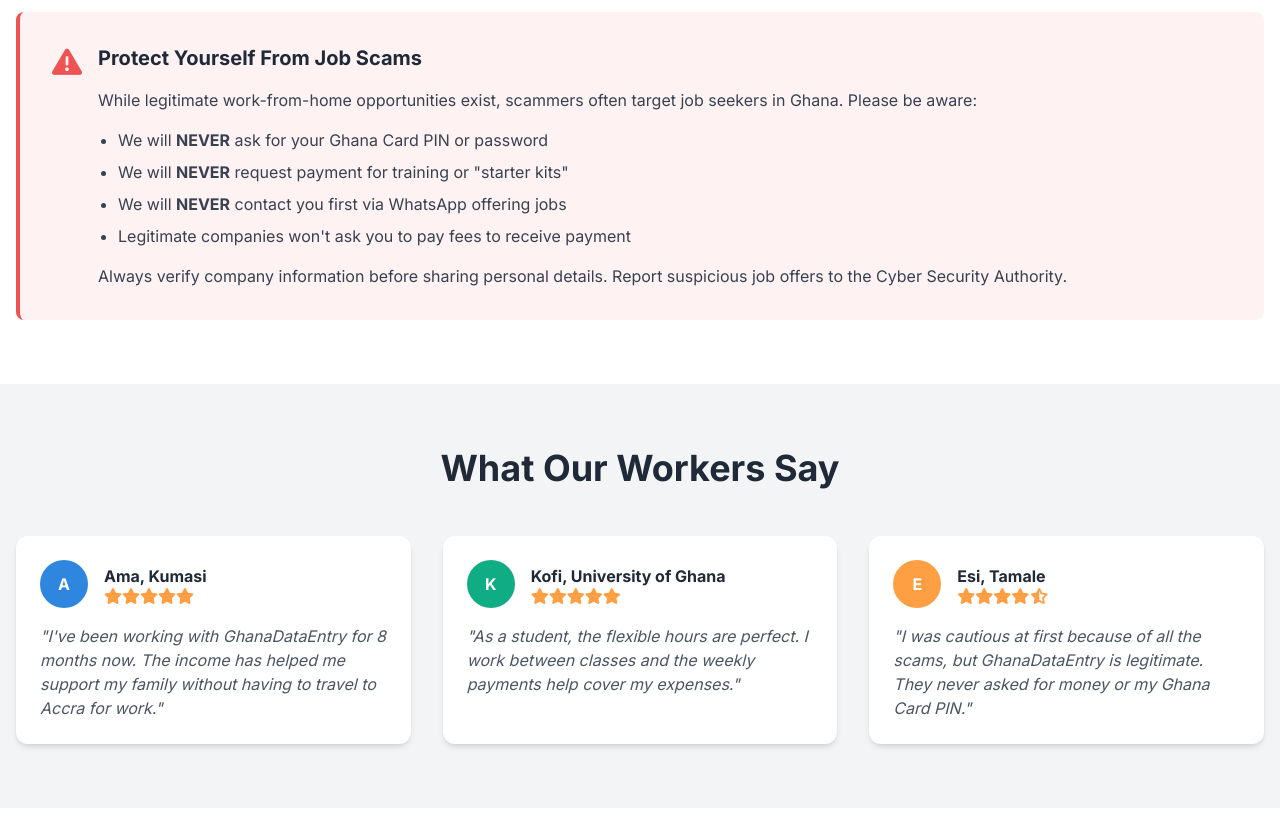
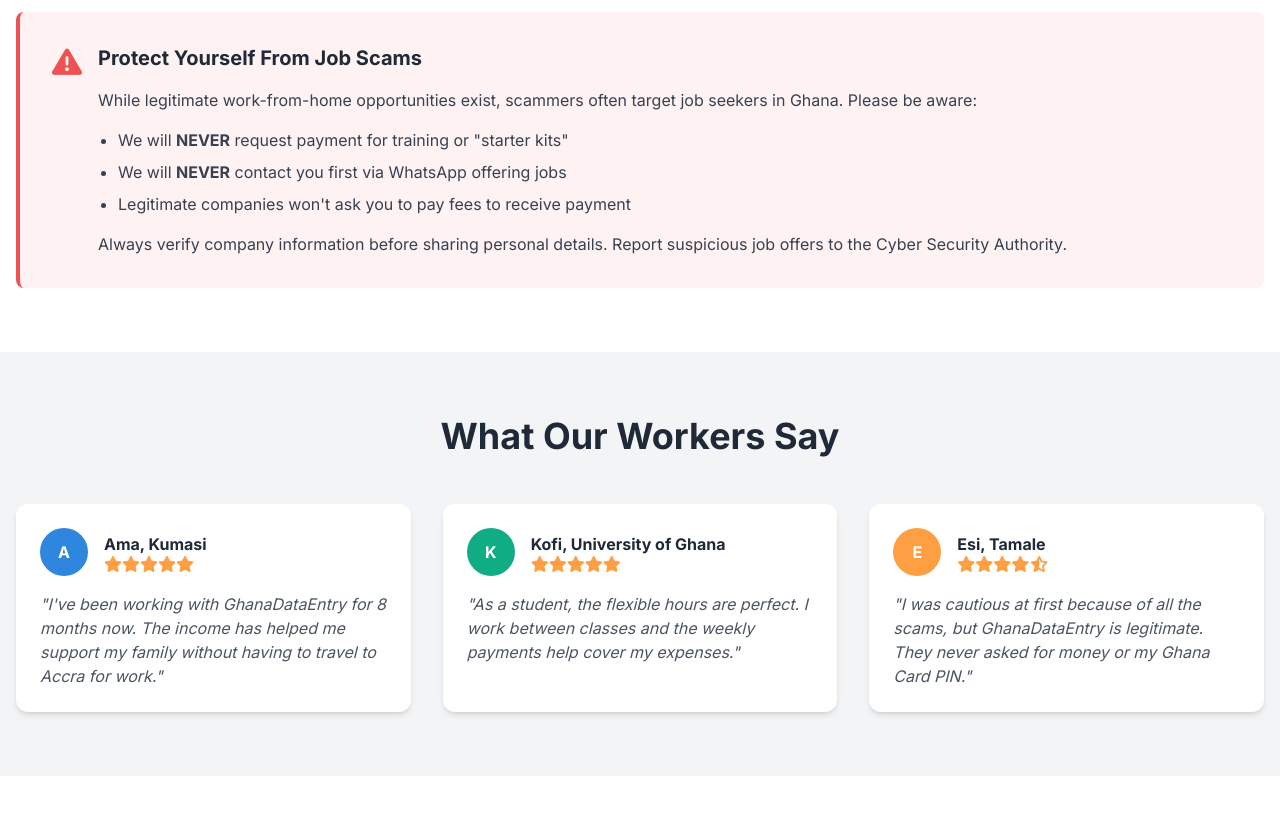
Before and after one commit to abrahamfld/dataentry, a website: page public/index.html in a window 1280 px wide. Shown: the part 2680-3517 px from the top of the page. Drawn offline with nearby package versions, Linux system fonts and the light colour scheme.

Commit message:
Update index.html

```diff
--- a/public/index.html
+++ b/public/index.html
@@ -265,7 +265,6 @@
                         <h3 class="text-xl font-bold text-gray-800 mb-4">Protect Yourself From Job Scams</h3>
                         <p class="text-gray-700 mb-4">While legitimate work-from-home opportunities exist, scammers often target job seekers in Ghana. Please be aware:</p>
                         <ul class="list-disc pl-5 text-gray-700 mb-4">
-                            <li class="mb-2">We will <strong>NEVER</strong> ask for your Ghana Card PIN or password</li>
                             <li class="mb-2">We will <strong>NEVER</strong> request payment for training or "starter kits"</li>
                             <li class="mb-2">We will <strong>NEVER</strong> contact you first via WhatsApp offering jobs</li>
                             <li>Legitimate companies won't ask you to pay fees to receive payment</li>
```
